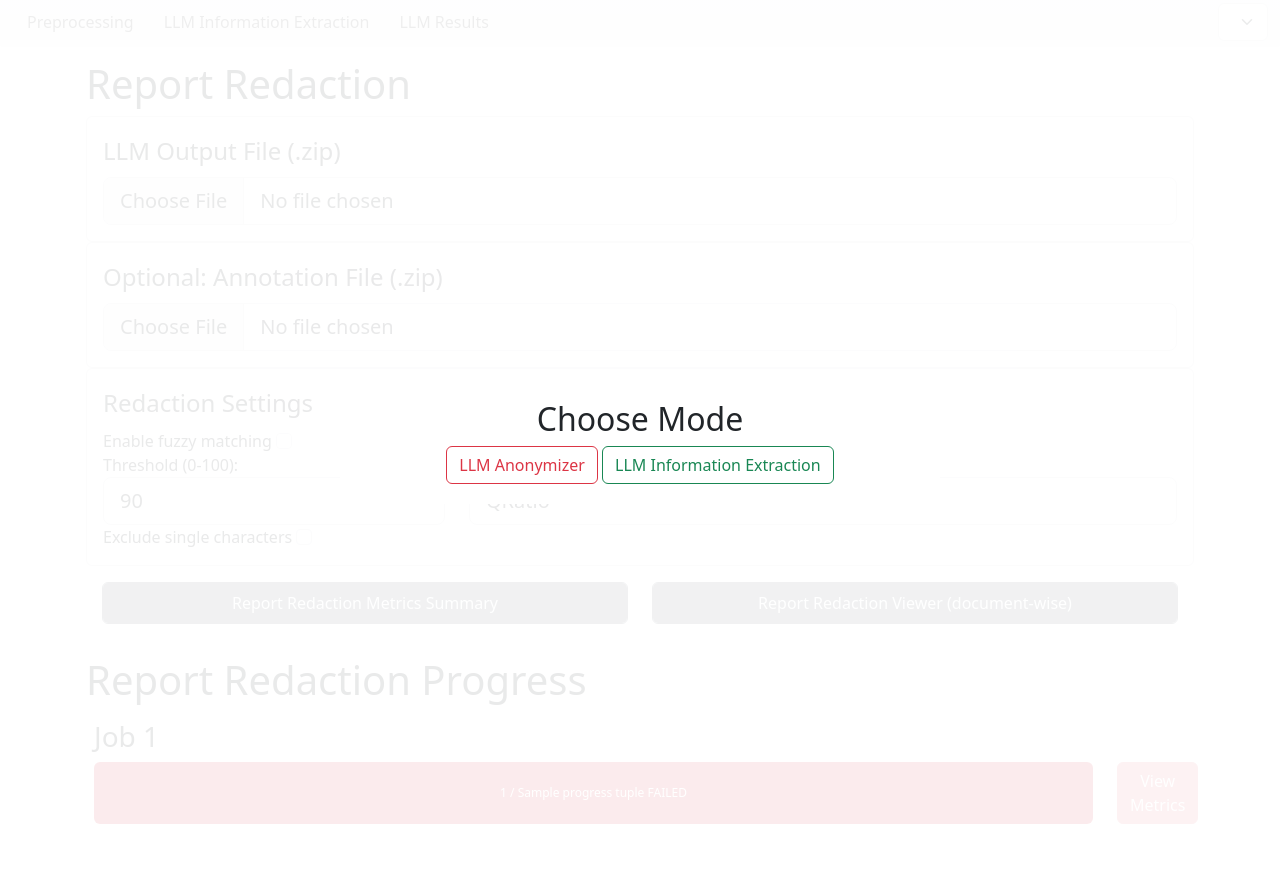
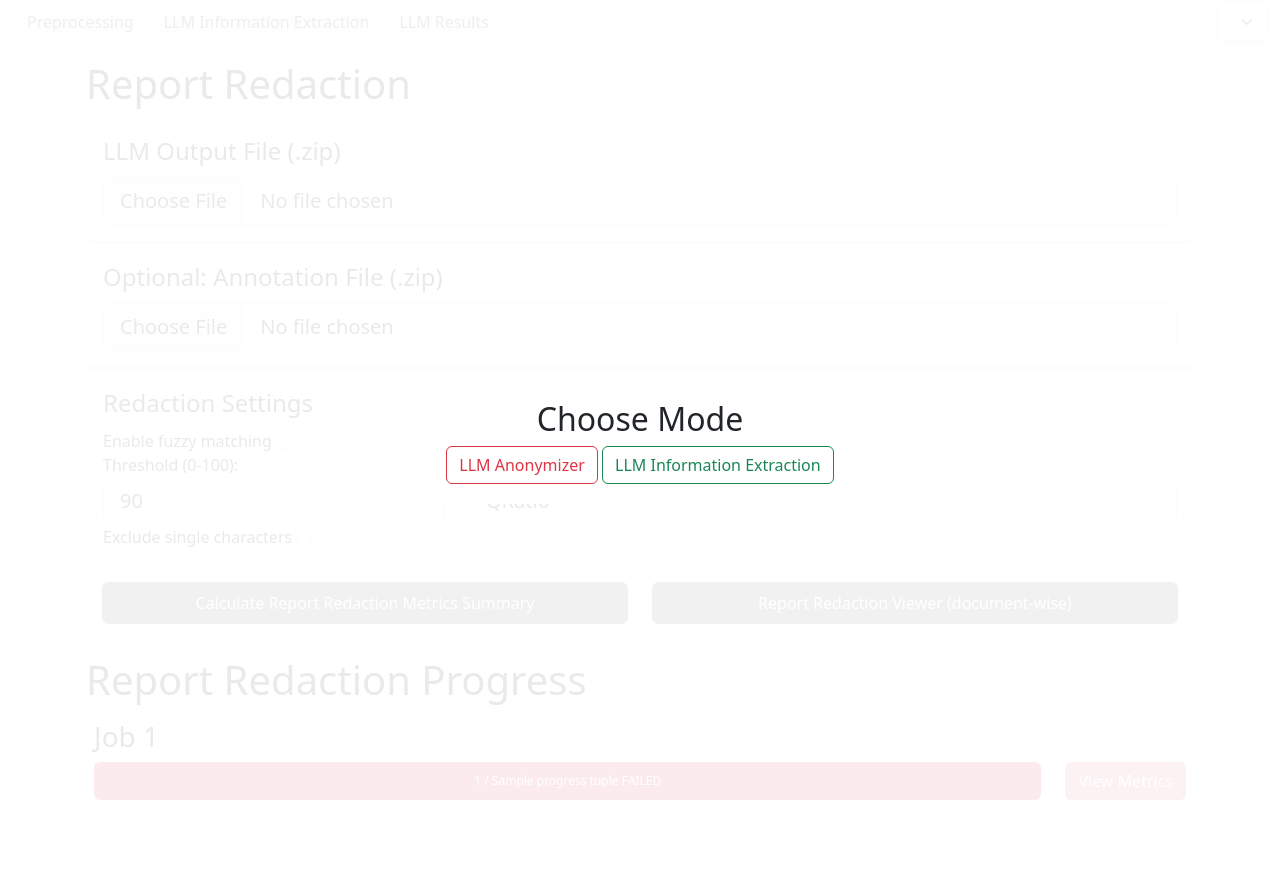
Before and after one commit to KatherLab/LLMAIx, a Flask app: template webapp/templates/report_redaction_form.html in a window 1280 px wide. Run offline with Flask 3, Linux system fonts and the light colour scheme; the template is opened without the code that fills it: values that come from a table or form of the project are taken from there, most other values are stand-ins (such as "Sample title", 1, 10 or a date in 2020); lists and menus that the app fills with data are empty; parts of the project's set-up code (start-up, migrations or seed data) failed here and were passed over; some libraries are stand-ins or nearby versions.

Commit message:
Visual adjustments

```diff
--- a/webapp/templates/report_redaction_form.html
+++ b/webapp/templates/report_redaction_form.html
@@ -126,7 +126,7 @@
         <div class="row p-3">
             <div class="form-group col-md-6">
                 <button type="submit" name="submit-metrics"
-                    class="form-control form-control-lg btn btn-secondary">Report Redaction Metrics Summary</button>
+                    class="form-control form-control-lg btn btn-secondary">Calculate Report Redaction Metrics Summary</button>
             </div>
             <div class="form-group col-md-6">
                 <button type="submit" name="submit-viewer" class="form-control form-control-lg btn btn-secondary">Report
@@ -143,7 +143,7 @@
     <div class="container p-2 mb-3">
         <h3>Job {{ job_id }}</h3>
         <div class="row">
-            <div class="col-md-11">
+            <div class="col">
 
                 <div class="progress" role="progressbar" aria-valuenow="{{ progress_tuple[0] }}" aria-valuemin="0"
                     aria-valuemax="{{ progress_tuple[1] }}" style="height: 100%;">
@@ -157,7 +157,7 @@
                     {% endif %}
                 </div>
             </div>
-            <div class="col-md-1">
+            <div class="col-auto">
                 {% if progress_tuple[0] == progress_tuple[1] %}
                 <a id="download-{{ job_id }}" href="/reportredactionmetrics/{{ job_id }}" class="btn btn-success">View
                     Metrics</a>
@@ -170,6 +170,9 @@
         </div>
     </div>
     {% endfor %}
+
+
+
 
     <div id="flash-messages" class="container"></div>
 </div>
--- a/webapp/templates/report_redaction_viewer.html
+++ b/webapp/templates/report_redaction_viewer.html
@@ -5,11 +5,11 @@
 
     {% if session["current_redaction_job"] %}
     <!-- Button to go back to metrics page with job_id -->
-    <a class="btn btn-info mb-3" href="{{ url_for('report_redaction.report_redaction_metrics', job_id=session['current_redaction_job']) }}">↩ Back to Metrics Summary Page</a>
+    <a class="btn btn-outline-info mb-3" href="{{ url_for('report_redaction.report_redaction_metrics', job_id=session['current_redaction_job']) }}">↩ <i><b>Back to Metrics Summary Page</b></i></a>
     {% endif %}
     <h2>Report Redaction Viewer</h2>
     <div class="d-flex justify-content-between align-items-center">
-        <h3 class="mb-0">Report {{ report_number }}/{{ total_reports }}: {{ report_id }}</h3>
+        <h4 class="mb-0">Report {{ report_number }}/{{ total_reports }}: {{ report_id }}</h4>
         {% if metadata %}
         <button class="btn btn-success" type="button" data-bs-toggle="collapse" data-bs-target="#collapseMetadata"
             aria-expanded="false" aria-controls="collapseMetadata">
```
Also changed, not shown: webapp/templates/report_redaction_metrics.html (+9 -7 lines).
